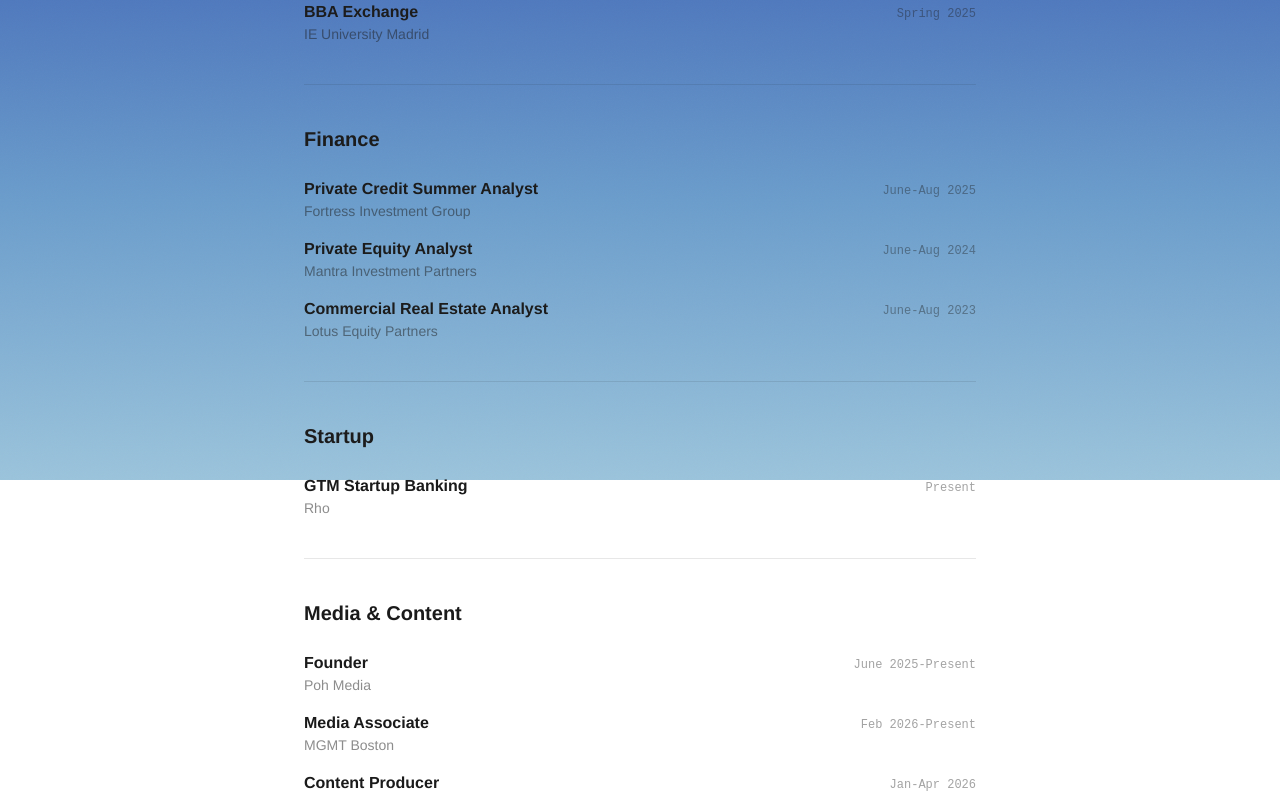
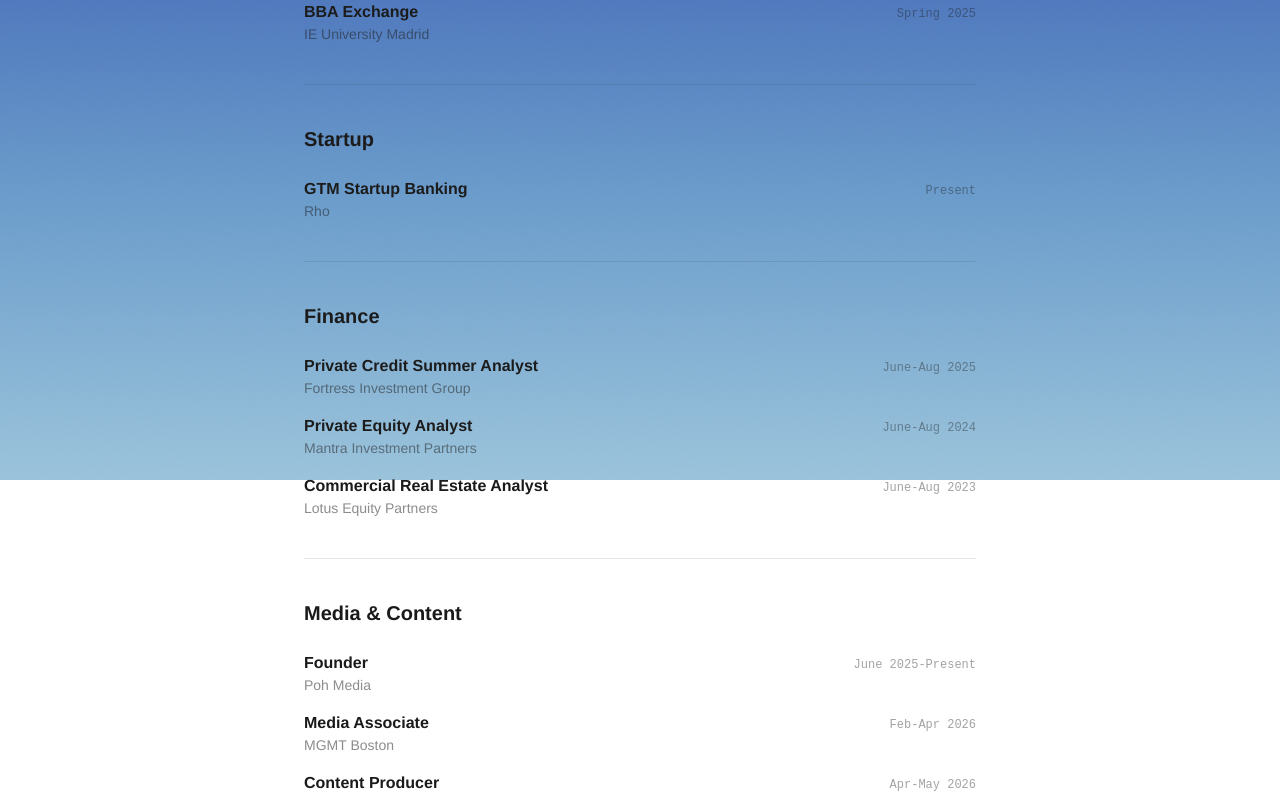
Before and after one commit to seyvik-spring2026/pursuitofhapiness, a Next.js app: page /resume in a window 1280 px wide. Shown: the part 320-1118 px from the top of the page. Built offline with nearby package versions, Linux system fonts and the light colour scheme.

Commit message:
fix: update resume role ordering and dates

```diff
--- a/app/resume/page.tsx
+++ b/app/resume/page.tsx
@@ -32,8 +32,8 @@
 
 const MEDIA: ResumeEntry[] = [
   { title: 'Founder', org: 'Poh Media', date: 'June 2025-Present' },
-  { title: 'Media Associate', org: 'MGMT Boston', date: 'Feb 2026-Present' },
-  { title: 'Content Producer', org: 'Truemed', date: 'Jan-Apr 2026' },
+  { title: 'Media Associate', org: 'MGMT Boston', date: 'Feb-Apr 2026' },
+  { title: 'Content Producer', org: 'Truemed', date: 'Apr-May 2026' },
 ];
 
 const LEADERSHIP: ResumeEntry[] = [
@@ -79,12 +79,12 @@
 
             <motion.div {...fadeUp}>
               <div className="h-px opacity-10 bg-current my-10" />
-              <Section title="Finance" entries={FINANCE} />
+              <Section title="Startup" entries={STARTUP} />
             </motion.div>
 
             <motion.div {...fadeUp}>
               <div className="h-px opacity-10 bg-current my-10" />
-              <Section title="Startup" entries={STARTUP} />
+              <Section title="Finance" entries={FINANCE} />
             </motion.div>
 
             <motion.div {...fadeUp}>
```
Also changed, not shown: 1 other file (tests, documents, lock files or other folders).
